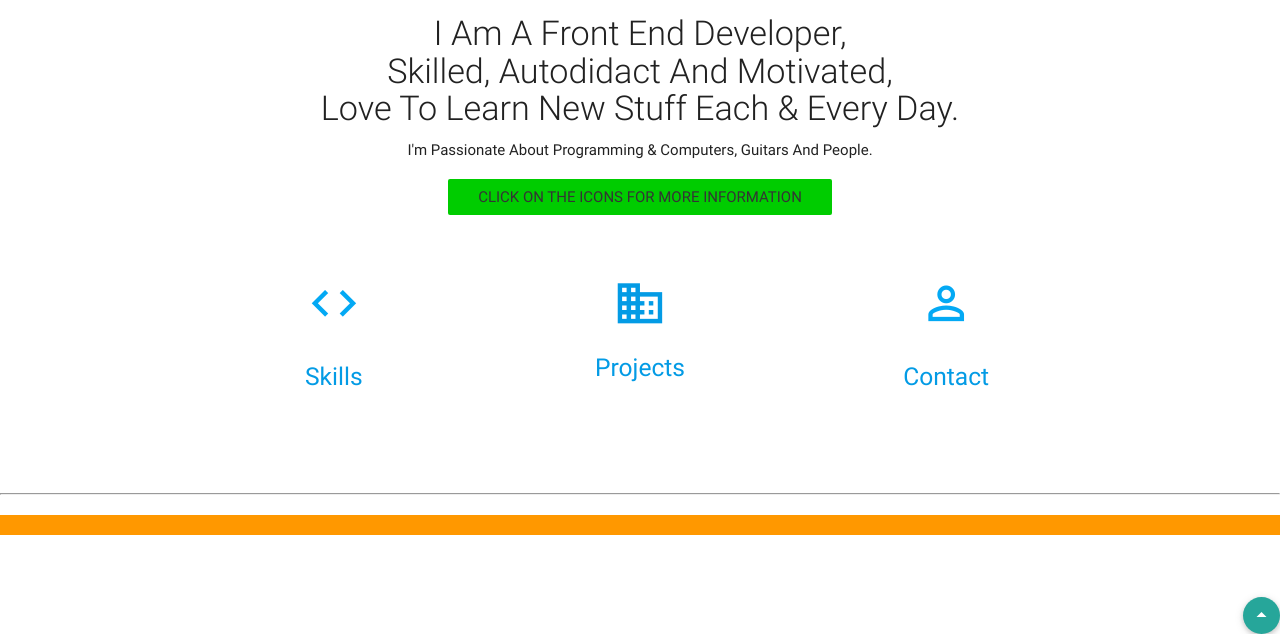
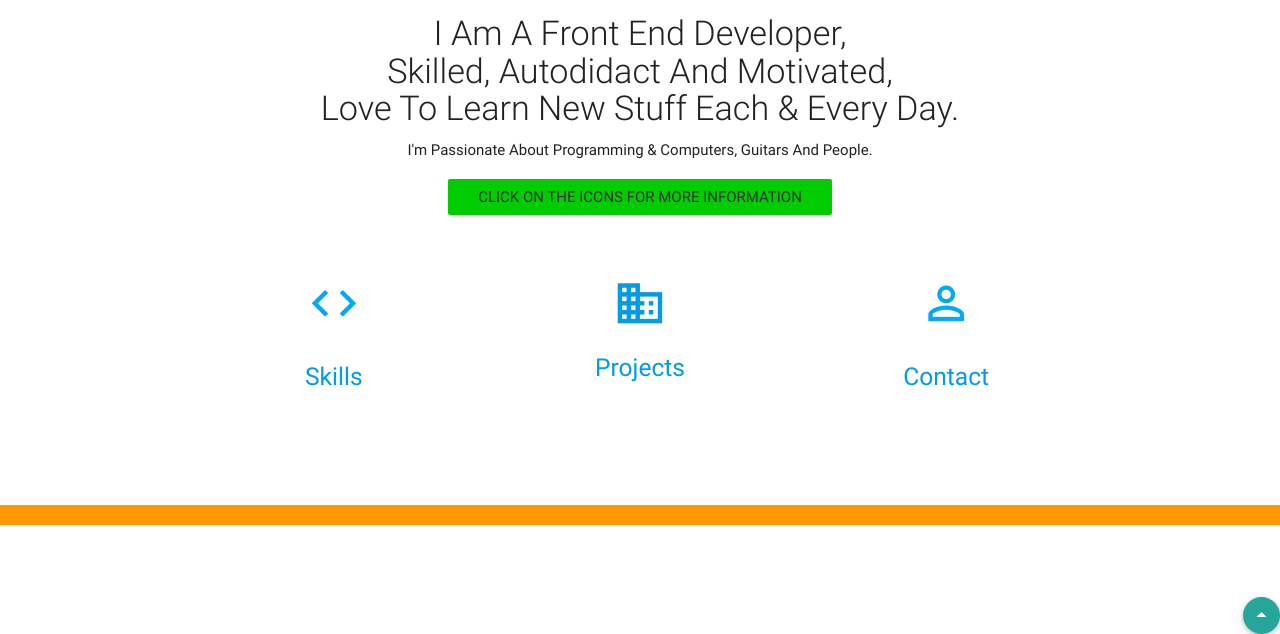
Before and after one commit to Dangutman98/eyalcohen4.github.io, a plain HTML site: page index.html in a window 1280 px wide. Shown: the part 166-800 px from the top of the page. Drawn offline with nearby package versions, Linux system fonts and the light colour scheme.

Commit message:
delete unnecessary hr tag

```diff
--- a/index.html
+++ b/index.html
@@ -167,7 +167,7 @@
 
         </div>
     </div>
-    <hr />
+
     <div id="contact">
         <div class="row">
             <div class="col s12">
@@ -212,7 +212,7 @@
         </div>
 
     </div>
-  </div>
+
 
   <footer class="page-footer orange">
 
```
